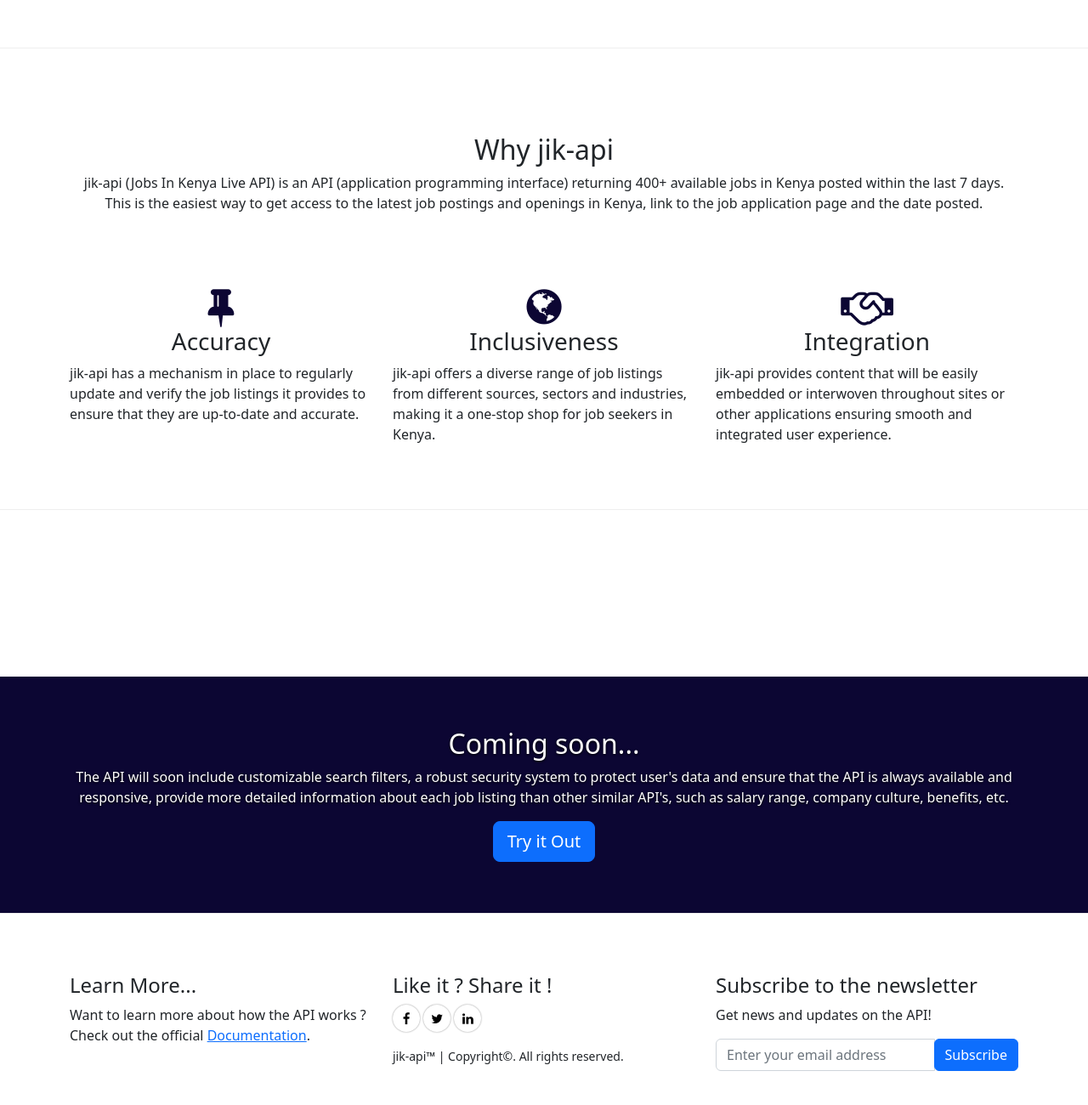
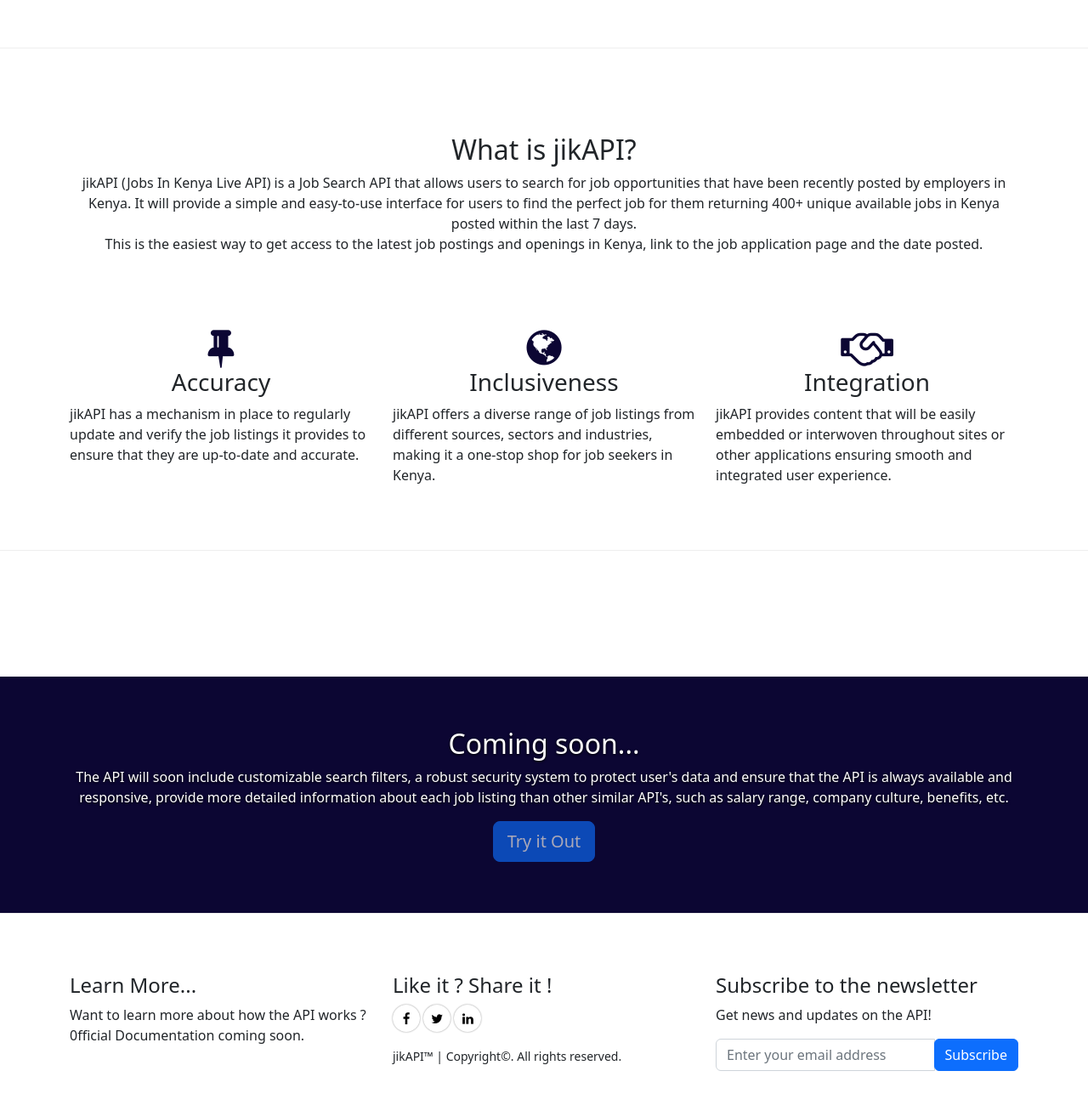
Before and after one commit to Njoguu/jikAPI, a Flask app: page / in a window 1280 px wide. Shown: the part 804-2104 px from the top of the page at 85% size. Run offline with Flask 2, Linux system fonts and the light colour scheme; some libraries are stand-ins or nearby versions; some web fonts are replaced.

Commit message:
initial prod

```diff
--- a/src/backend/__init__.py
+++ b/src/backend/__init__.py
@@ -2,7 +2,7 @@ from flask import Flask, render_template, request, jsonify
 import os
 import src.backend.database as dbcons
 from src.backend.get_data import get_data as scraper
-from apscheduler.schedulers.background import BackgroundScheduler
+# from apscheduler.schedulers.background import BackgroundScheduler
 from mailchimp_marketing import Client
 from mailchimp_marketing.api_client import ApiClientError
 import logging
@@ -16,12 +16,12 @@ def create_app(test_config=None):
     template_dir = os.getcwd() + '/src/frontend/templates'
     static_dir = os.getcwd() + '/src/frontend/static'
 
-    scheduler_started = False
-    if not scheduler_started:
-        scheduler = BackgroundScheduler(daemon=True)
-        scheduler.add_job(id='Scheduled Task', func=scraper, trigger='cron', day_of_week='mon-sun', hour='*')
-        scheduler.start()
-        scheduler_started = True
+    # scheduler_started = False
+    # if not scheduler_started:
+    #     scheduler = BackgroundScheduler(daemon=True)
+    #     scheduler.add_job(id='Scheduled Task', func=scraper, trigger='cron', day_of_week='mon-sun', hour='*')
+    #     scheduler.start()
+    #     scheduler_started = True
 
     mailchimp = Client()
     mailchimp.set_config({
@@ -59,49 +59,49 @@ def create_app(test_config=None):
         return render_template('index.html')
 
 
-    @app.route('/api/v2/jobs', methods=['GET'])
-    @swag_from('./docs/postings/jobs.yaml')
-    def available_jobs():
-        data = dbcons.getData(tableName=os.environ.get('TABLENAME'))
-        jobs = data[0][0]
-        return jsonify(jobs)
+    # @app.route('/api/v2/jobs', methods=['GET'])
+    # @swag_from('./docs/postings/jobs.yaml')
+    # def available_jobs():
+    #     data = dbcons.getData(tableName=os.environ.get('TABLENAME'))
+    #     jobs = data[0][0]
+    #     return jsonify(jobs)
 
-    # Using Query parameters
-    # /api/v2/jobs/keyword?jobname=Software+Developer
-    @app.route('/api/v2/jobs/keyword')
-    def qspecific_jobs():
+    # # Using Query parameters
+    # # /api/v2/jobs/keyword?jobname=Software+Developer
+    # @app.route('/api/v2/jobs/keyword')
+    # def qspecific_jobs():
 
-        global keyword
-        keyword = request.args.get('jobname', '', type=str)
+    #     global keyword
+    #     keyword = request.args.get('jobname', '', type=str)
 
-        data = dbcons.get_specific_job(tableName=os.environ.get('TABLENAME'))
-        jobs = data[0][0]
-        return jsonify(jobs)
+    #     data = dbcons.get_specific_job(tableName=os.environ.get('TABLENAME'))
+    #     jobs = data[0][0]
+    #     return jsonify(jobs)
 
 
-    @app.route('/api/v2/jobs/keyword', methods = ['POST'])
-    @swag_from('./docs/postings/use_keyword.yaml')
-    def specific_jobs():
-        reqJSON = request.get_json()
+    # @app.route('/api/v2/jobs/keyword', methods = ['POST'])
+    # @swag_from('./docs/postings/use_keyword.yaml')
+    # def specific_jobs():
+    #     reqJSON = request.get_json()
 
-        global keyword
-        keyword = reqJSON['keyword']
+    #     global keyword
+    #     keyword = reqJSON['keyword']
 
-        data = dbcons.get_specific_job(tableName=os.environ.get('TABLENAME'))
-        jobs = data[0][0]
-        return jsonify(jobs)
+    #     data = dbcons.get_specific_job(tableName=os.environ.get('TABLENAME'))
+    #     jobs = data[0][0]
+    #     return jsonify(jobs)
 
-    @app.route('/api/v2/jobs', methods=['POST'])
-    @swag_from('./docs/postings/use_date.yaml')
-    def date_specified():
-        reqJSON = request.get_json()
+    # @app.route('/api/v2/jobs', methods=['POST'])
+    # @swag_from('./docs/postings/use_date.yaml')
+    # def date_specified():
+    #     reqJSON = request.get_json()
 
-        global specified_date
-        specified_date = reqJSON['specified_date']
+    #     global specified_date
+    #     specified_date = reqJSON['specified_date']
 
-        data = dbcons.get_job_of_specific_date(tableName=os.environ.get('TABLENAME'))
-        jobs = data[0][0]
-        return jsonify(jobs)
+    #     data = dbcons.get_job_of_specific_date(tableName=os.environ.get('TABLENAME'))
+    #     jobs = data[0][0]
+    #     return jsonify(jobs)
 
     @app.route('/api/v2/newsletter/subscribe', methods=['POST'])
     def subscribe():
--- a/src/backend/config/swagger.py
+++ b/src/backend/config/swagger.py
@@ -2,10 +2,10 @@ template = {
     "swagger" : "2.0",
     "info" : {
         "title" : "jikAPI",
-        "description" : "Jobs In Kenya Live API returning most recent job openings in Kenya",
+        "description" : "Jobs In Kenya Live API - Your key to unlocking endless job opportunities.",
         "contact" : {
             "name": "API Support",
-            "url": "https://www.twitter.com/@whoisnjoguu",
+            "url": "https://www.twitter.com/@the_jikAPI",
             "email" : "bigboydevelops@gmail.com",
         },
         # "termsOfService" : "www.twitter.com/@whoisnjoguu",
--- a/src/frontend/static/main.css
+++ b/src/frontend/static/main.css
@@ -13,6 +13,17 @@
     height: 90vh;
     /* margin: 5px; */
 }
+
+span.badge {
+    margin-right: 10px;
+}
+
+
+.dropdown-menu li {
+    display: flex;
+    align-items: center;
+}
+
 
 /* Carousel custom */
 .carousel{
--- a/src/frontend/templates/base.html
+++ b/src/frontend/templates/base.html
@@ -36,8 +36,8 @@
                   Try it Out
                 </a>
                 <ul class="dropdown-menu">
-                  <li><a class="dropdown-item disabled" href="https://rapidapi.com/Njoguu/api/jobs-in-kenya-live">v1.0.2</a></li>
-                  <li><a class="dropdown-item" href="/api/v2/">v2.0.1</a></li>
+                  <li><a class="dropdown-item disabled" href="#">v1.0.2</a> <span class="badge rounded-pill text-bg-danger">Obsolete</span></li>
+                  <li><a class="dropdown-item disabled" href="/api/v2/">v2.0.1</a> <span class="badge rounded-pill text-bg-warning">In Development</span></li>
                 </ul>
               </li>
               <!-- <li class="nav-item">
--- a/src/frontend/templates/index.html
+++ b/src/frontend/templates/index.html
@@ -1,6 +1,6 @@
 {% extends 'base.html' %}
 
-{% block title %} jik-api {% endblock %}
+{% block title %} jikAPI {% endblock %}
 
 
 {% block content%}
@@ -33,8 +33,10 @@
                     <div class="row">
                         <div class="col-md-12 section-container-spacer">
                             <div class="text-center">
-                                <h2>Why jik-api</h2>
-                                <p> jik-api (Jobs In Kenya Live API) is an API (application programming interface) returning 400+ available jobs in Kenya posted within the last 7 days.<br>
+                                <h2>What is jikAPI?</h2>
+                                <p> jikAPI (Jobs In Kenya Live API) is a Job Search API that allows users to search for job opportunities that have been
+                                    recently posted by employers in Kenya. It will provide a simple and easy-to-use interface for users to find the perfect
+                                    job for them returning 400+ unique available jobs in Kenya posted within the last 7 days.<br>
                                     This is the easiest way to get access to the latest job postings and openings in Kenya, link to the job application page and the date posted. </p>
                             </div>
                         </div>
@@ -47,7 +49,7 @@
                                 <h3>Accuracy</h3>
                             </div>
                             <div>
-                                <p>jik-api has a mechanism in place to regularly update and verify the job listings it provides to ensure that they
+                                <p>jikAPI has a mechanism in place to regularly update and verify the job listings it provides to ensure that they
                                 are up-to-date and accurate. </p>
                             </div>
                         </div>
@@ -59,7 +61,7 @@
                                 <h3>Inclusiveness</h3>
                             </div>
                             <div>
-                                <p>jik-api offers a diverse range of job listings from different sources, sectors and industries, making it a one-stop shop
+                                <p>jikAPI offers a diverse range of job listings from different sources, sectors and industries, making it a one-stop shop
                                 for job seekers in Kenya.
                                 </p>
                             </div>
@@ -72,7 +74,7 @@
                                 <h3>Integration</h3>
                             </div>
                             <div>
-                                <p>jik-api provides content that will be easily embedded or interwoven throughout sites or other applications ensuring
+                                <p>jikAPI provides content that will be easily embedded or interwoven throughout sites or other applications ensuring
                                     smooth and integrated user experience.
                                 </p>
                             </div>
@@ -94,7 +96,7 @@
                             <p> The API will soon include customizable search filters, a robust security system to protect user's
                                 data and ensure that the API is always available and responsive, provide more detailed information about
                                 each job listing than other similar API's, such as salary range, company culture, benefits, etc. </p>
-                            <a href="/api/v2/" title="" class="btn btn-primary btn-lg">Try it Out</a>
+                            <a href="/api/v2/" title="" class="btn btn-primary btn-lg disabled">Try it Out</a>
                         </div>
                     </div>
                 </div>
@@ -110,7 +112,7 @@
                     <div class="row">
                             <div class="col-md-4">
                                 <h4>Learn More...</h4>
-                                <p>Want to learn more about how the API works ? Check out the official <a href="https://github.com/Njoguu/jik-api-v2.0-Alpha" class="link-like-text" title="jik-api Documentation">Documentation</a>.</p>
+                                <p>Want to learn more about how the API works ? 0fficial Documentation coming soon.</p>
                             </div>
 
                             <div class="col-md-4">
@@ -126,7 +128,7 @@
                                     <i class="fa fa-linkedin" aria-hidden="true"></i>
                                 </a>
                                 </p>
-                                <p><small>jik-api™ | Copyright©. All rights reserved.</small></p>
+                                <p><small>jikAPI™ | Copyright©. All rights reserved.</small></p>
                                     <!-- <a href="http://www.mashup-template.com/" class="link-like-text" title="Create website with free html template">Mashup Template</a>/<a href="http://www.unsplash.com/" class="link-like-text" title="Beautiful Free Images">Unsplash</a>     -->
                             </div>
 
```
